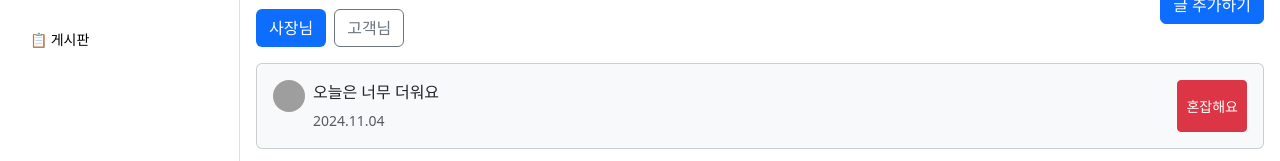
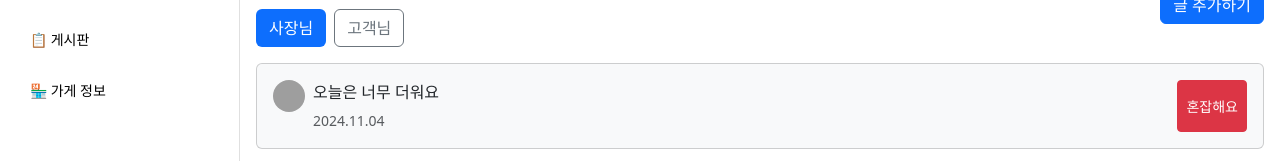
Before and after one commit to yujeongFE/Fav-FE, a React (Vite) app: page /board in a window 1280 px wide. Shown: the part 124-285 px from the top of the page. Built offline with nearby package versions, Linux system fonts and the light colour scheme; grey boxes are pictures that could not be loaded.

Commit message:
[Feat] 사이드바 가게 정보 탭 추가

```diff
--- a/src/components/SideBar/Sidebar.jsx
+++ b/src/components/SideBar/Sidebar.jsx
@@ -75,6 +75,23 @@ const Sidebar = () => {
           }}>
           <span style={{ marginRight: "10px", color: "black" }}>📋 게시판</span>
         </button>
+        <button
+          onClick={() => handleClickBoard("storeInfo")}
+          style={{
+            display: "flex",
+            alignItems: "center",
+            width: "100%",
+            padding: "10px",
+            marginBottom: "10px",
+            border: "none",
+            borderRadius: "4px",
+            backgroundColor: activeNav === "storeInfo" ? "#f0f0f0" : "transparent",
+            cursor: "pointer",
+            textAlign: "left",
+            fontSize: "14px",
+          }}>
+          <span style={{ marginRight: "10px", color: "black" }}>🏪 가게 정보</span>
+        </button>
       </nav>
     </div>
   );
```
